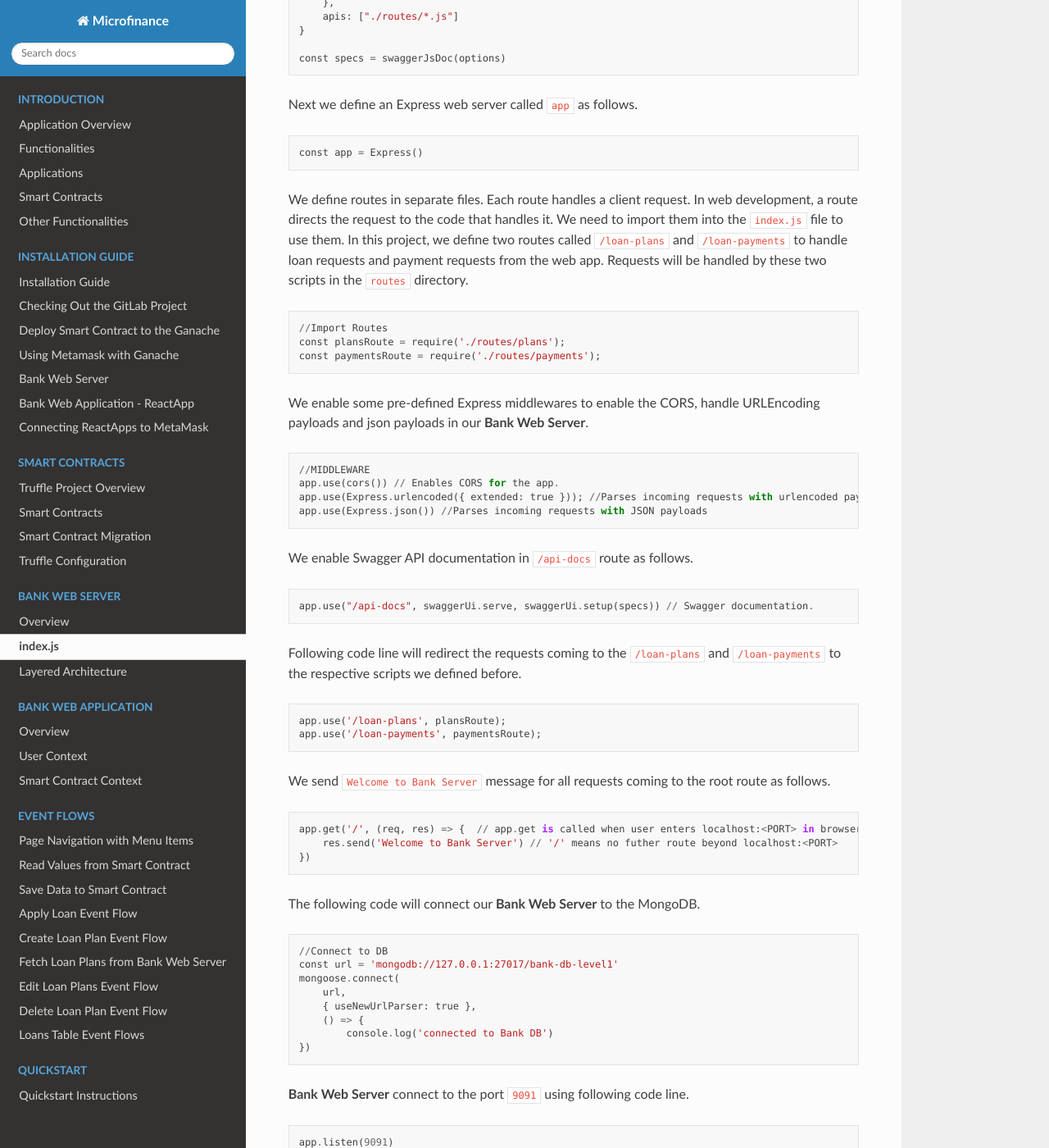
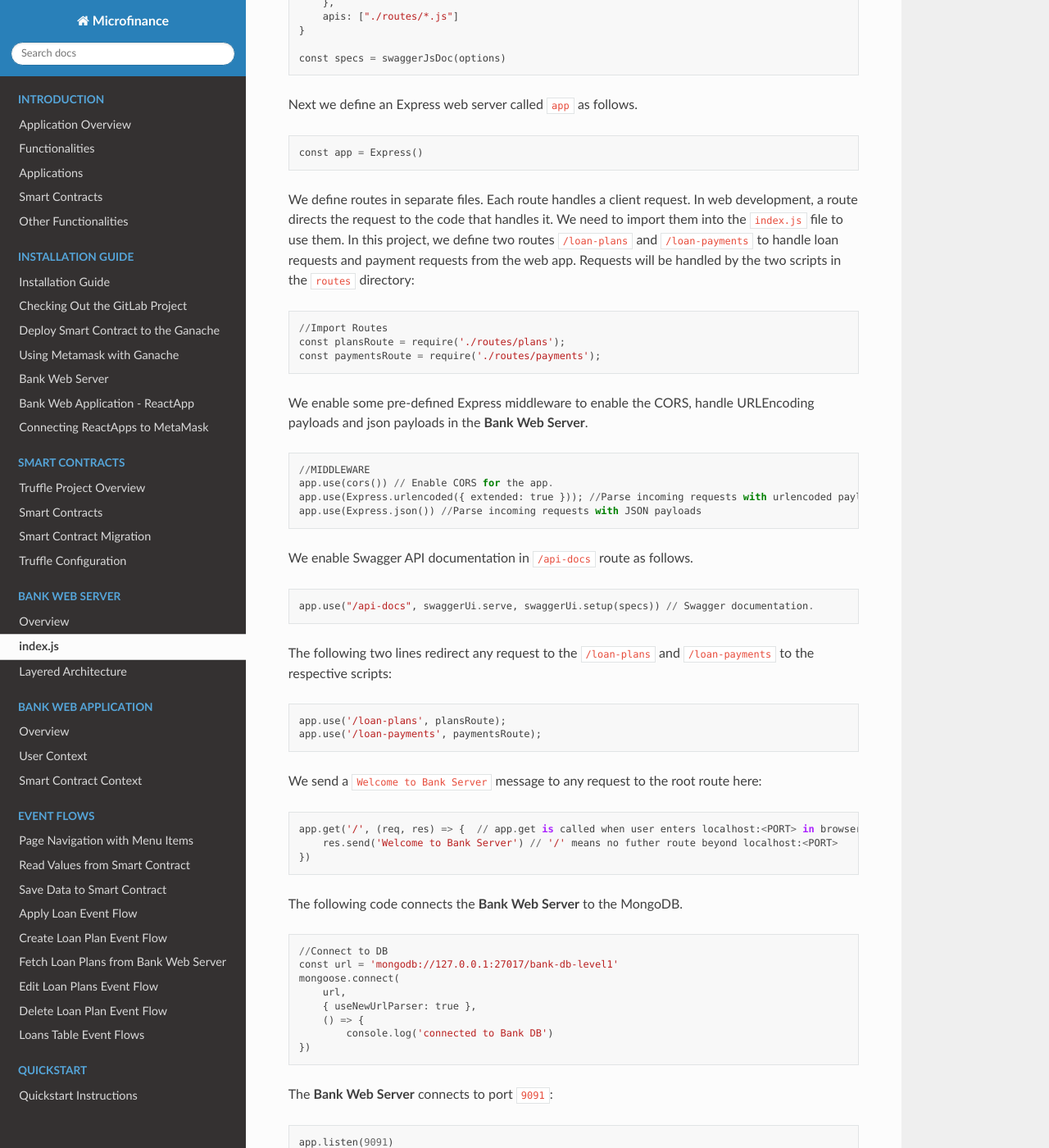
Before and after one commit to NivedithaKarthikeyan/LandregistryApp, a Sphinx documentation site: the page built from docs/source/bankServer/index.rst, in a window 1280 px wide and 1400 px high, scrolled down 818 px. Shown: the whole window at 82% size. Built offline with Sphinx 7.4.7 and the Read the Docs theme 2.0.0, drawn with Linux system fonts in a browser that asks for light colours.

Commit message:
Update docs/source/bankServer/index.rst

```diff
--- a/docs/source/bankServer/index.rst
+++ b/docs/source/bankServer/index.rst
@@ -42,37 +42,37 @@ Next we define an Express web server called ``app`` as follows. ::
     const app = Express()
 
 We define routes in separate files. Each route handles a client request.  In web development, a route directs the request to the code that handles it.  We need to import them into the ``index.js`` file to use them.
-In this project, we define two routes called ``/loan-plans`` and ``/loan-payments`` to handle loan requests and payment requests from the web app.
-Requests will be handled by these two scripts in the ``routes`` directory. ::
+In this project, we define two routes ``/loan-plans`` and ``/loan-payments`` to handle loan requests and payment requests from the web app.
+Requests will be handled by the two scripts in the ``routes`` directory: ::
 
     //Import Routes
     const plansRoute = require('./routes/plans');
     const paymentsRoute = require('./routes/payments');
 
-We enable some pre-defined Express middlewares to enable the CORS, handle URLEncoding payloads and json payloads in our **Bank Web Server**. ::
+We enable some pre-defined Express middleware to enable the CORS, handle URLEncoding payloads and json payloads in the **Bank Web Server**. ::
 
     //MIDDLEWARE
-    app.use(cors()) // Enables CORS for the app.
-    app.use(Express.urlencoded({ extended: true })); //Parses incoming requests with urlencoded payloads
-    app.use(Express.json()) //Parses incoming requests with JSON payloads
+    app.use(cors()) // Enable CORS for the app.
+    app.use(Express.urlencoded({ extended: true })); //Parse incoming requests with urlencoded payloads
+    app.use(Express.json()) //Parse incoming requests with JSON payloads
 
 We enable Swagger API documentation in ``/api-docs`` route as follows. ::
 
     app.use("/api-docs", swaggerUi.serve, swaggerUi.setup(specs)) // Swagger documentation.
 
-Following code line will redirect the requests coming to the ``/loan-plans`` and ``/loan-payments``
-to the respective scripts we defined before. ::
+The following two lines redirect any request to the ``/loan-plans`` and ``/loan-payments``
+to the respective scripts: ::
 
     app.use('/loan-plans', plansRoute);
     app.use('/loan-payments', paymentsRoute);
 
-We send ``Welcome to Bank Server`` message for all requests coming to the root route as follows. ::
+We send a ``Welcome to Bank Server`` message to any request to the root route here: ::
 
     app.get('/', (req, res) => {  // app.get is called when user enters localhost:<PORT> in browser
         res.send('Welcome to Bank Server') // '/' means no futher route beyond localhost:<PORT>
     })
 
-The following code will connect our **Bank Web Server** to the MongoDB. ::
+The following code connects the **Bank Web Server** to the MongoDB. ::
 
     //Connect to DB
     const url = 'mongodb://127.0.0.1:27017/bank-db-level1'
@@ -83,6 +83,6 @@ The following code will connect our **Bank Web Server** to the MongoDB. ::
             console.log('connected to Bank DB')
     })
 
-**Bank Web Server** connect to the port ``9091`` using following code line. ::
+The **Bank Web Server** connects to port ``9091``: ::
 
     app.listen(9091)
```
